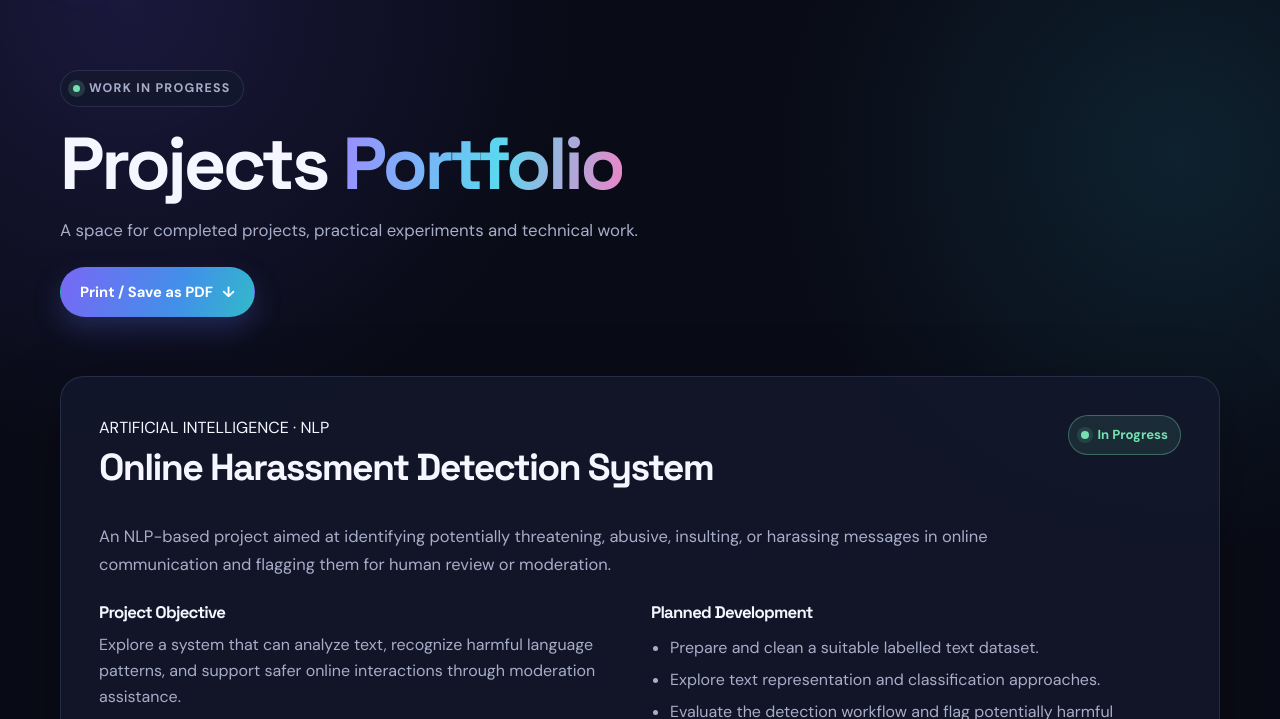
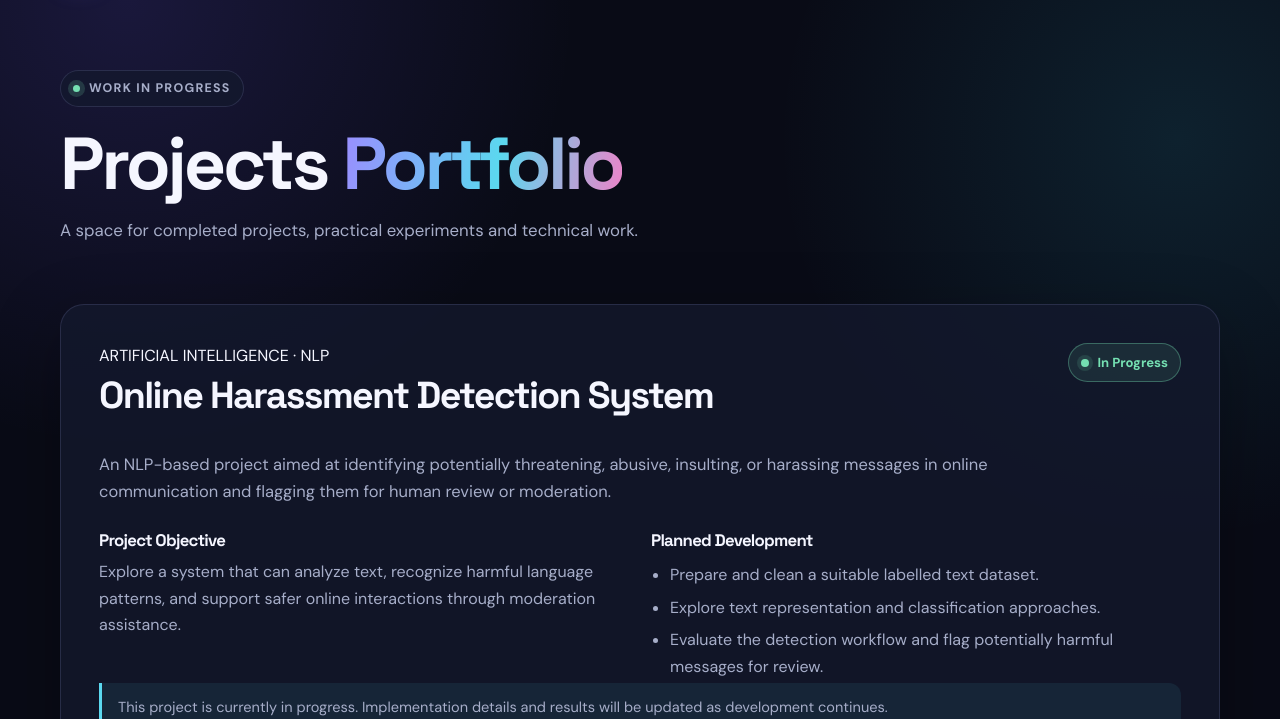
Before and after one commit to Kartik-0007/kartik-alur-portfolio, a plain HTML site: page projects.html in a window 1280 px wide. Shown: the part 81-800 px from the top of the page. Drawn offline with nearby package versions, Linux system fonts and the light colour scheme.

Commit message:
Remove print/save button from projects.html
Removed the print/save button from the projects section.

```diff
--- a/projects.html
+++ b/projects.html
@@ -42,9 +42,6 @@
     <span class="eyebrow"><span class="eyebrow-dot"></span> Work in progress</span>
     <h1>Projects <span class="gradient-text">Portfolio</span></h1>
     <p>A space for completed projects, practical experiments and technical work.</p>
-    <div class="button-row no-print" style="margin-top:22px">
-      <button class="btn btn-primary" type="button" onclick="window.print()">Print / Save as PDF <span aria-hidden="true">↓</span></button>
-    </div>
   </div>
 </section>
 <section class="content-section">
```
